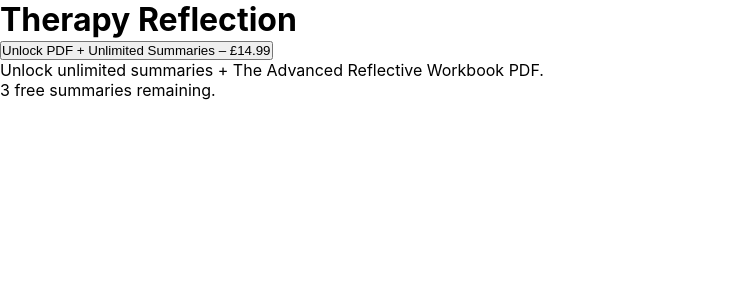
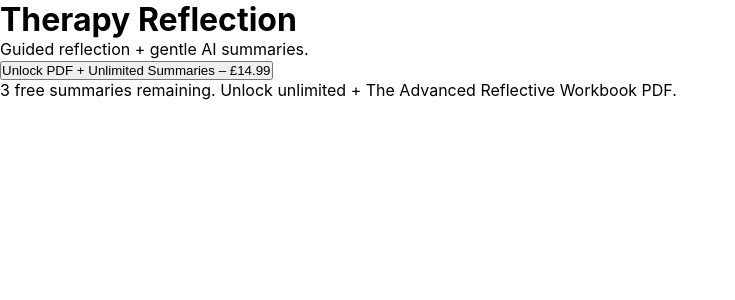
Before and after one commit to repowazdogz-droid/therapy_reflection_app, a React (Vite) app: page / in a window 1280 px wide. Shown: the top 300 px of the page, without its empty margins (0-735 px from the left). Built offline with nearby package versions, Linux system fonts and the light colour scheme; the HTML template or start-up script is replaced by a standard one.

Commit message:
Restore original UI structure: move upsell to header, keep reflection tool always visible, add routing

```diff
--- a/src/App.tsx
+++ b/src/App.tsx
@@ -1,17 +1,63 @@
-import { HashRouter, Routes, Route } from "react-router-dom"
-import TherapyReflectionApp from "./components/TherapyReflectionApp"
-import SuccessPage from "./SuccessPage"
-import CancelledPage from "./CancelledPage"
+// file: src/App.tsx
+
+import React from "react";
+import { HashRouter, Routes, Route } from "react-router-dom";
+import TherapyReflectionApp from "./components/TherapyReflectionApp";
+import BuyAccessButton from "./components/BuyAccessButton";
+import { useOmegaPro } from "./hooks/useOmegaPro";
+import SuccessPage from "./SuccessPage";
+import CancelledPage from "./CancelledPage";
+
+function MainLayout() {
+  const isPro = useOmegaPro();
+
+  return (
+    <div className="min-h-screen bg-slate-50 text-slate-900">
+      {/* Top bar / upsell */}
+      <header className="w-full border-b border-slate-200 bg-white">
+        <div className="mx-auto max-w-3xl px-4 py-3 flex flex-col gap-1 sm:flex-row sm:items-center sm:justify-between">
+          <div>
+            <h1 className="text-lg font-semibold tracking-tight">
+              Therapy Reflection
+            </h1>
+            <p className="text-xs text-slate-500">
+              Guided reflection + gentle AI summaries.
+            </p>
+          </div>
+          <div className="flex flex-col items-start sm:items-end gap-1">
+            <BuyAccessButton />
+            {!isPro && (
+              <p className="text-[11px] text-slate-500">
+                3 free summaries remaining. Unlock unlimited + The Advanced
+                Reflective Workbook PDF.
+              </p>
+            )}
+            {isPro && (
+              <p className="text-[11px] text-emerald-600 font-medium">
+                Unlimited summaries unlocked on this device.
+              </p>
+            )}
+          </div>
+        </div>
+      </header>
+
+      {/* Main app body */}
+      <main className="mx-auto max-w-3xl px-4 py-6">
+        <TherapyReflectionApp />
+      </main>
+    </div>
+  );
+}
 
 export default function App() {
   return (
     <HashRouter>
       <Routes>
-        <Route path="/" element={<TherapyReflectionApp />} />
-        <Route path="/reflect" element={<TherapyReflectionApp />} />
+        <Route path="/" element={<MainLayout />} />
+        <Route path="/reflect" element={<MainLayout />} />
         <Route path="/success" element={<SuccessPage />} />
         <Route path="/cancelled" element={<CancelledPage />} />
       </Routes>
     </HashRouter>
-  )
+  );
 }
--- a/src/components/TherapyReflectionApp.tsx
+++ b/src/components/TherapyReflectionApp.tsx
@@ -1,6 +1,5 @@
 import { useState, useRef, useEffect } from "react"
 import { useOmegaPro } from "../hooks/useOmegaPro"
-import BuyAccessButton from "./BuyAccessButton"
 
 // Free tier summary limit
 const FREE_LIMIT = 3
@@ -11,17 +10,6 @@ function TherapyReflectionApp() {
   const [isLoading, setIsLoading] = useState(false)
   const [error, setError] = useState<string | null>(null)
   const isPro = useOmegaPro()
-
-  const ctaRef = useRef<HTMLDivElement | null>(null)
-
-  // Auto-scroll when summary appears
-  useEffect(() => {
-    if (summary && ctaRef.current) {
-      setTimeout(() => {
-        ctaRef.current?.scrollIntoView({ behavior: "smooth" })
-      }, 300)
-    }
-  }, [summary])
 
   async function handleGenerateSummary() {
     // FREE USER BLOCKING
@@ -64,19 +52,7 @@ function TherapyReflectionApp() {
 
   return (
     <div>
-      {/* HEADER */}
-      <header className="tra-header">
-        <h1 className="tra-title">Therapy Reflection</h1>
-
-        {/* PREMIUM BADGE */}
-        {isPro && (
-          <span className="ml-2 px-2 py-1 text-xs bg-indigo-600 text-white rounded-md">
-            PRO
-          </span>
-        )}
-      </header>
-
-      {/* Your existing reflection app content */}
+      {/* Your existing reflection app content - multi-step form */}
 
       {/* SUMMARY OUTPUT AREA */}
       {summary && (
@@ -86,22 +62,12 @@ function TherapyReflectionApp() {
         </div>
       )}
 
-      {/* BUY CTA (only if NOT pro) */}
-      {!isPro && (
-        <div ref={ctaRef} className="mt-8">
-          <BuyAccessButton />
-          <p className="mt-2 text-center text-xs text-gray-500">
-            Unlock unlimited summaries + The Advanced Reflective Workbook PDF.
-          </p>
-
-          {/* FREE SUMMARY COUNTER */}
-          <p className="mt-2 text-center text-xs text-gray-400">
-            {Math.max(0, FREE_LIMIT - summaryCount)} free summaries remaining.
-          </p>
+      {/* Error display */}
+      {error && (
+        <div className="mt-4 p-3 bg-red-50 border border-red-200 rounded-md">
+          <p className="text-sm text-red-600">{error}</p>
         </div>
       )}
-
-      {/* Rest of your component */}
     </div>
   )
 }
```
Also changed, not shown: 6 other files (tests, documents, lock files or other folders).
